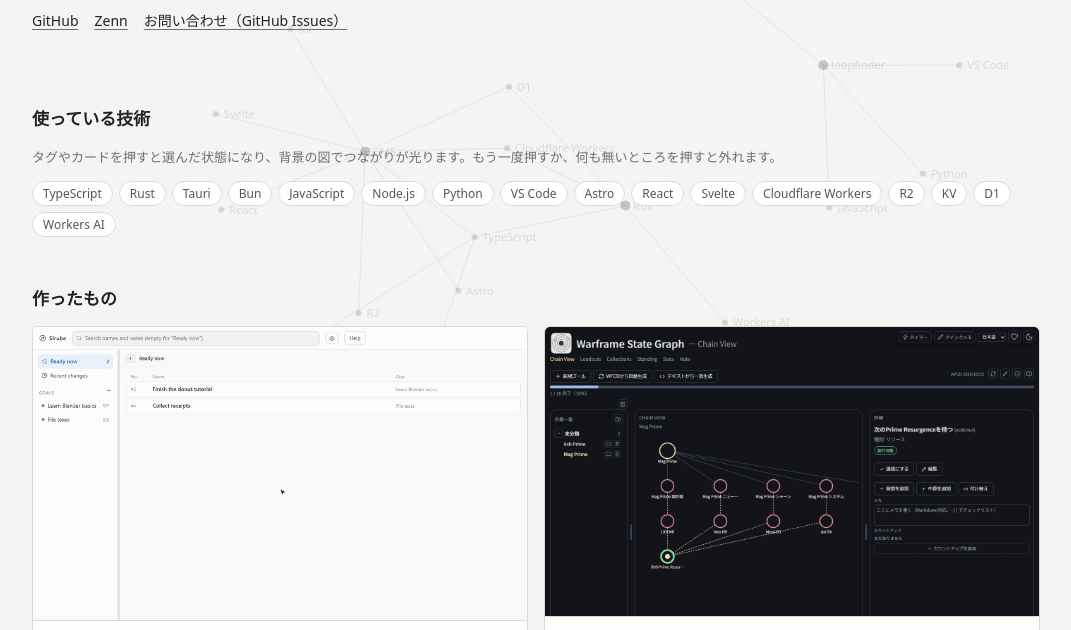
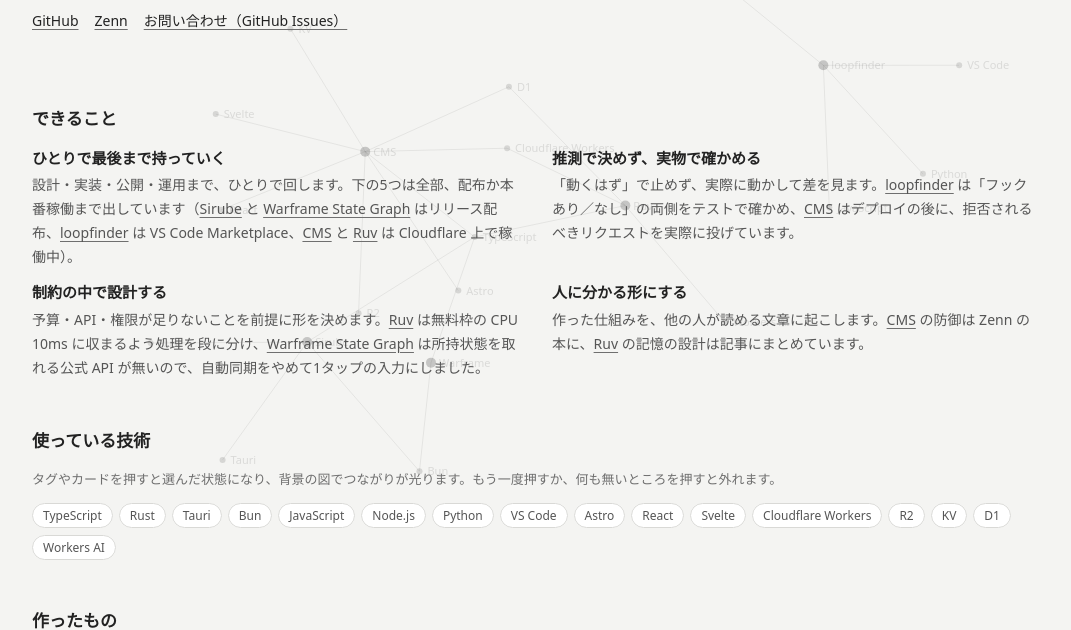
Before and after one commit to MotimotiNotch/tech-site, a plain HTML site: page public/index.html in a window 1280 px wide. Shown: the part 148-778 px from the top of the page, without its empty margins (104-1175 px from the left). Drawn offline with Linux system fonts and the light colour scheme.

Commit message:
feat(site): できること（強み4つ）の節を足す
ヘッダーの下に日英で4項目を置き、根拠はカードに書いてあることだけにしてカードへリンクする。

Co-Authored-By: Claude Opus 5.5 <noreply@anthropic.com>
Claude-Session: https://claude.ai/code/session_01KgijHTJXnVSuQzTYZ1b41c

```diff
--- a/public/index.html
+++ b/public/index.html
@@ -36,6 +36,28 @@
   </header>
 
   <main>
+    <section aria-labelledby="strengths-heading">
+      <h2 id="strengths-heading">できること</h2>
+      <ul class="strengths">
+        <li>
+          <h3>ひとりで最後まで持っていく</h3>
+          <p>設計・実装・公開・運用まで、ひとりで回します。下の5つは全部、配布か本番稼働まで出しています（<a href="#sirube">Sirube</a> と <a href="#warframe">Warframe State Graph</a> はリリース配布、<a href="#loopfinder">loopfinder</a> は VS Code Marketplace、<a href="#cms">CMS</a> と <a href="#ruv">Ruv</a> は Cloudflare 上で稼働中）。</p>
+        </li>
+        <li>
+          <h3>推測で決めず、実物で確かめる</h3>
+          <p>「動くはず」で止めず、実際に動かして差を見ます。<a href="#loopfinder">loopfinder</a> は「フックあり／なし」の両側をテストで確かめ、<a href="#cms">CMS</a> はデプロイの後に、拒否されるべきリクエストを実際に投げています。</p>
+        </li>
+        <li>
+          <h3>制約の中で設計する</h3>
+          <p>予算・API・権限が足りないことを前提に形を決めます。<a href="#ruv">Ruv</a> は無料枠の CPU 10ms に収まるよう処理を段に分け、<a href="#warframe">Warframe State Graph</a> は所持状態を取れる公式 API が無いので、自動同期をやめて1タップの入力にしました。</p>
+        </li>
+        <li>
+          <h3>人に分かる形にする</h3>
+          <p>作った仕組みを、他の人が読める文章に起こします。<a href="#cms">CMS</a> の防御は Zenn の本に、<a href="#ruv">Ruv</a> の記憶の設計は記事にまとめています。</p>
+        </li>
+      </ul>
+    </section>
+
     <section aria-labelledby="stack-heading">
       <h2 id="stack-heading">使っている技術</h2>
       <p class="note">タグやカードを押すと選んだ状態になり、背景の図でつながりが光ります。もう一度押すか、何も無いところを押すと外れます。</p>
--- a/public/style.css
+++ b/public/style.css
@@ -116,6 +116,18 @@ h1 { font-size: 28px; font-weight: 600; letter-spacing: 0.02em; margin: 0 0 8px;
 h2 { font-size: 17px; font-weight: 600; margin: 48px 0 12px; }
 .note { margin: 0 0 12px; font-size: 13px; color: var(--fg-faint); }
 
+/* できること: カードより一段静かに。枠を付けず、2列に並べるだけ */
+.strengths {
+  list-style: none;
+  margin: 0;
+  padding: 0;
+  display: grid;
+  grid-template-columns: repeat(auto-fill, minmax(min(100%, 460px), 1fr));
+  gap: 12px 32px;
+}
+.strengths h3 { font-size: 15px; font-weight: 600; margin: 0 0 2px; }
+.strengths p { margin: 0; color: var(--fg-muted); font-size: 14px; }
+
 .tags { display: flex; flex-wrap: wrap; gap: 6px; list-style: none; margin: 0; padding: 0; }
 .tag {
   font: inherit;
```
Also changed, not shown: public/en/index.html (+22 -0 lines).
